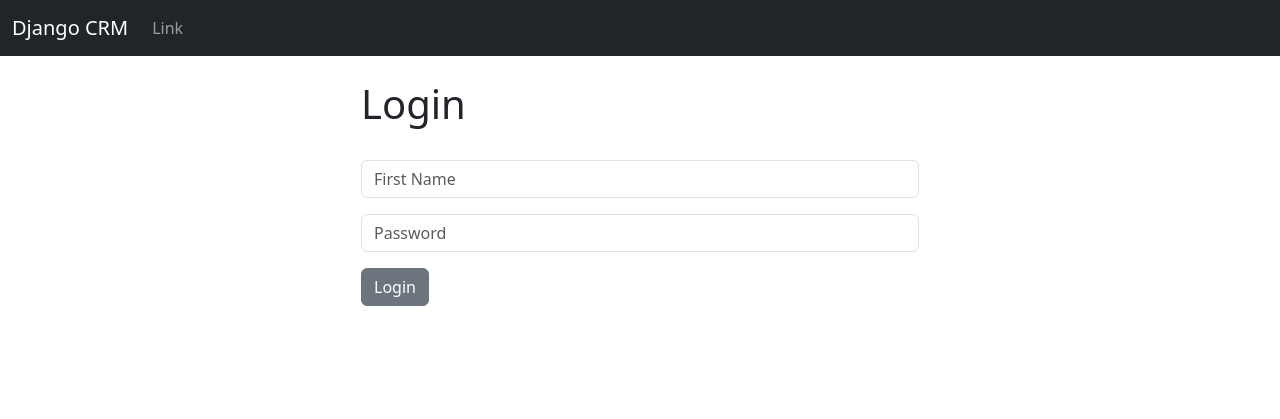
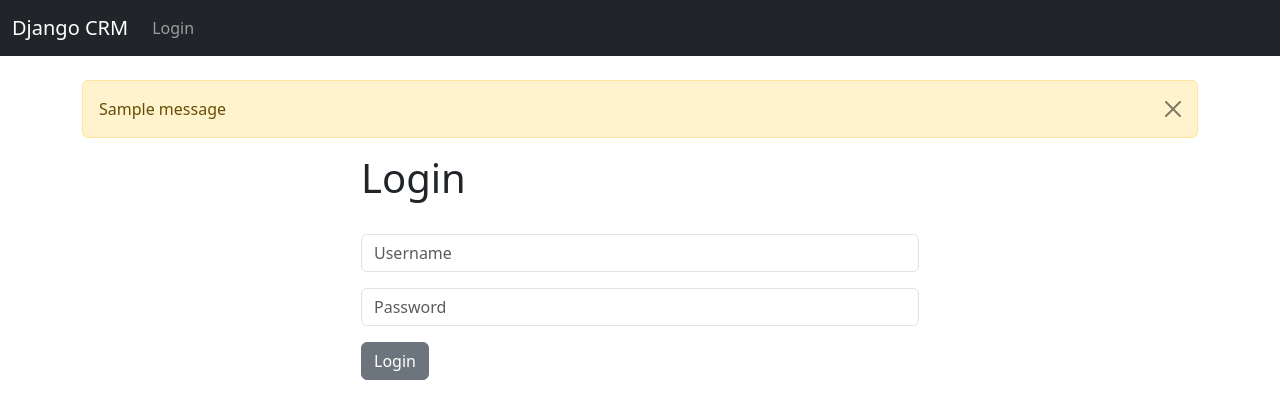
Before and after one commit to donnmaldonado/django-crm, a Django app: page / in a window 1280 px wide. Shown: the top 419 px of the page. Run offline with Django 5.2, Linux system fonts and the light colour scheme; tables that the repository leaves empty hold one stand-in row (values such as "Sample post"); one stand-in notice (Sample message) is shown.

Commit message:
added login logout capabilities

```diff
--- a/dcrm/website/templates/base.html
+++ b/dcrm/website/templates/base.html
@@ -10,6 +10,15 @@
     {% include 'navbar.html' %}
     <div class="container">
         <br>
+        {%  if messages %}
+          {% for message in messages %}
+          <div class="alert alert-warning alert-dismissible fade show" role="alert">
+            {{ message }}
+            <button type="button" class="btn-close" data-bs-dismiss="alert" aria-label="Close"></button>
+          </div>
+          {% endfor %}
+        {% endif %}
+
         {% block content %}
         {% endblock %}
     </div>
--- a/dcrm/website/templates/home.html
+++ b/dcrm/website/templates/home.html
@@ -14,7 +14,7 @@
     {% csrf_token %}
     <form>
         <div class="mb-3">
-          <input type="text" class="form-control" name="first_name" placeholder="First Name" required>
+          <input type="text" class="form-control" name="username" placeholder="Username" required>
         </div>
         <div class="mb-3">
           <input type="password" class="form-control" name="password" placeholder="Password" required>
--- a/dcrm/website/templates/navbar.html
+++ b/dcrm/website/templates/navbar.html
@@ -6,9 +6,15 @@
       </button>
       <div class="collapse navbar-collapse" id="navbarSupportedContent">
         <ul class="navbar-nav me-auto mb-2 mb-lg-0">
+          {% if user.is_authenticated %}
           <li class="nav-item">
-            <a class="nav-link" href="#">Link</a>
+            <a class="nav-link" href="{% url 'logout' %}">Logout</a>
           </li>
+          {% else %}
+          <li class="nav-item">
+            <a class="nav-link" href="{% url 'home' %}">Login</a>
+          </li>
+          {% endif%}
         </ul>
       </div>
     </div>
--- a/dcrm/website/urls.py
+++ b/dcrm/website/urls.py
@@ -3,6 +3,6 @@ from . import views
 
 urlpatterns = [
     path("", views.home, name='home'),
-    # path("login/", views.login_user, name='login'),
     path("logout/", views.logout_user, name='logout'),
+    path("register/", views.logout_user, name='logout'),
 ]
--- a/dcrm/website/views.py
+++ b/dcrm/website/views.py
@@ -1,11 +1,27 @@
-from django.shortcuts import render
+from django.shortcuts import render, redirect
 from django.contrib.auth import authenticate, login, logout
 from django.contrib import messages
 
 # Create your views here.
 def home(request):
-    return render(request, 'home.html', {})
+    # Check to see if logging in
+    if request.method == 'POST':
+        username = request.POST['username']
+        password = request.POST['password']
+        # Authenticate
+        user = authenticate(request, username = username, password = password)
+        if user is not None:
+            login(request, user)
+            messages.success(request, "You have been loggged in!")
+            return redirect('home')
+        else:
+            messages.success(request, "There was an error loggin in, Please try again.")
+            return redirect('home')
+    else:
+        return render(request, 'home.html', {})
 
 
 def logout_user(request):
-    pass
+    logout(request)
+    messages.success(request, "You have been logged out.")
+    return redirect('home')
```
